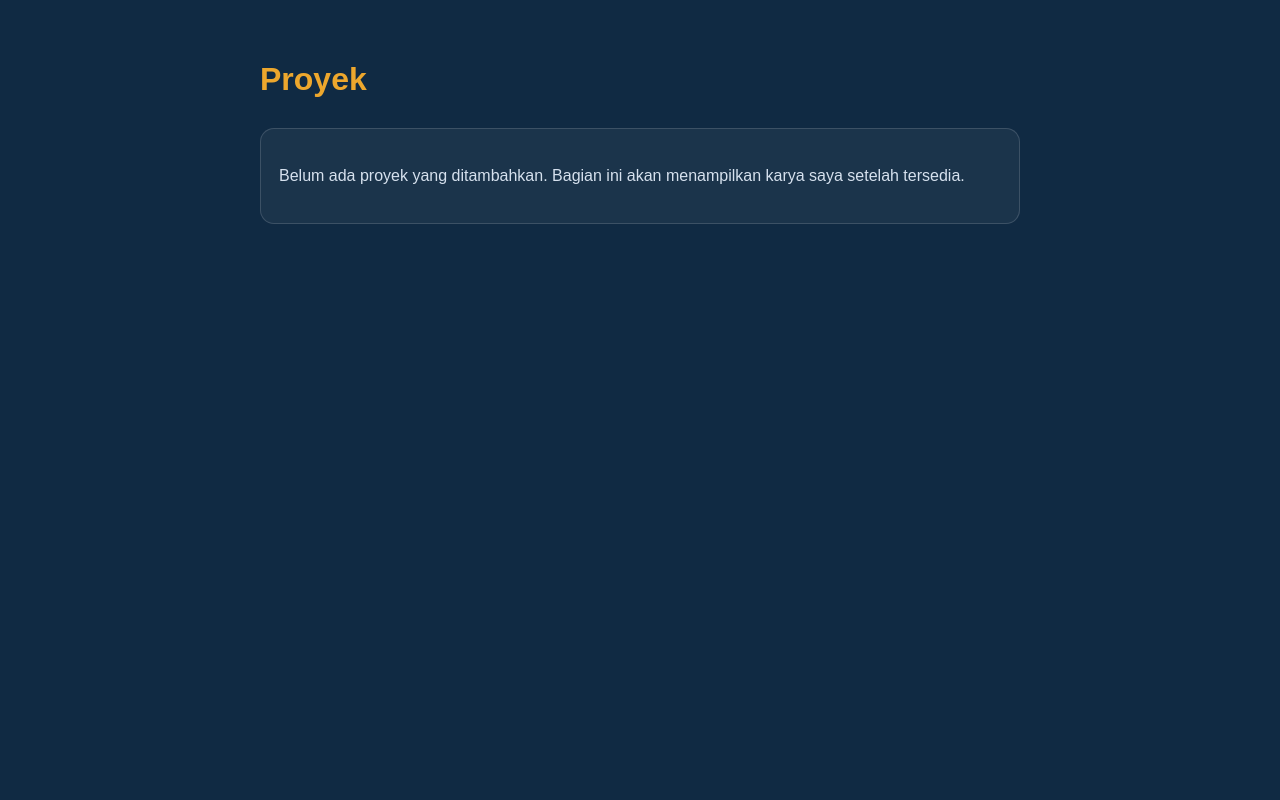
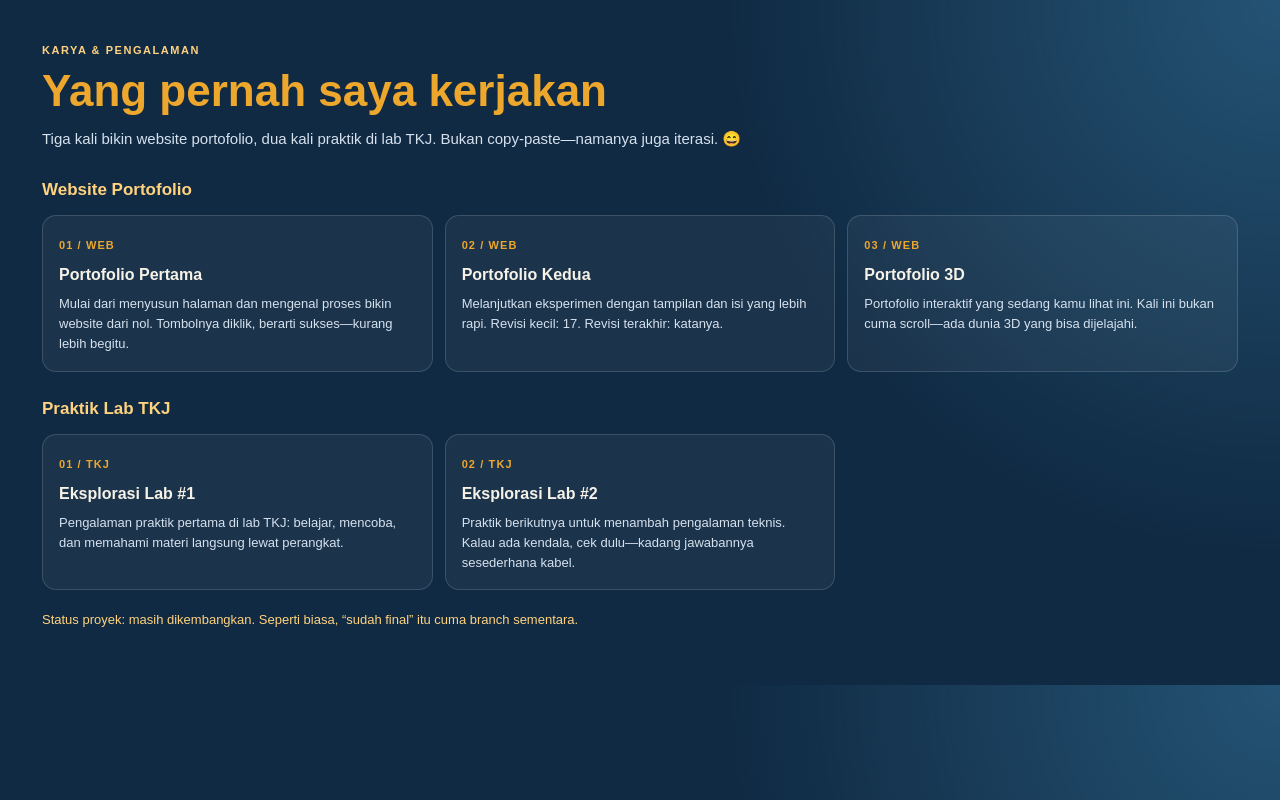
Before and after one commit to Hanzku/portofolio3D, a website: page static/projects.html in a window 1280 px wide. Drawn offline with Linux system fonts and the light colour scheme.

Commit message:
Add portfolio and TKJ lab project highlights

```diff
--- a/static/projects.html
+++ b/static/projects.html
@@ -3,20 +3,86 @@
 <head>
   <meta charset="utf-8">
   <meta name="viewport" content="width=device-width, initial-scale=1">
+  <meta name="theme-color" content="#102a43">
   <title>Proyek — alfachridzy</title>
   <style>
     * { box-sizing: border-box; }
-    body { margin: 0; padding: 32px; color: #f7f2e8; background: #102a43; font: 16px/1.65 Arial, sans-serif; }
-    main { max-width: 760px; margin: 0 auto; }
-    p { color: #d6e1ee; }
-    h1 { color: #eda72d; }
-    article { padding: 18px; border: 1px solid #ffffff25; border-radius: 14px; background: #ffffff0c; }
+    body {
+      margin: 0;
+      padding: clamp(20px, 3.5vw, 42px);
+      color: #f7f2e8;
+      background: radial-gradient(circle at top right, #245374 0, transparent 38%), #102a43;
+      font: 15px/1.55 Arial, sans-serif;
+    }
+    main { max-width: 1200px; margin: 0 auto; }
+    .eyebrow { margin: 0 0 8px; color: #ffd27f; font-size: 11px; font-weight: 700; letter-spacing: .14em; }
+    h1 { margin: 0; color: #eda72d; font-size: clamp(30px, 4vw, 44px); line-height: 1.1; }
+    .intro { max-width: 720px; margin: 12px 0 26px; color: #d6e1ee; }
+    h2 { margin: 24px 0 12px; color: #ffd27f; font-size: 17px; }
+    .grid { display: grid; grid-template-columns: repeat(3, minmax(0, 1fr)); gap: 12px; }
+    article {
+      min-height: 142px;
+      padding: 16px;
+      border: 1px solid #ffffff25;
+      border-radius: 14px;
+      background: #ffffff0c;
+    }
+    .number { color: #eda72d; font-size: 11px; font-weight: 700; letter-spacing: .1em; }
+    h3 { margin: 8px 0 6px; color: #f7f2e8; font-size: 16px; }
+    article p { margin: 0; color: #d6e1ee; font-size: 13px; }
+    .joke { margin-top: 20px; color: #ffd27f; font-size: 13px; }
+    @media (max-width: 760px) { .grid { grid-template-columns: repeat(2, minmax(0, 1fr)); } }
+    @media (max-width: 480px) {
+      body { padding: 22px 16px; }
+      .grid { grid-template-columns: 1fr; }
+      article { min-height: 0; }
+    }
   </style>
 </head>
 <body>
   <main>
-    <h1>Proyek</h1>
-    <article><p>Belum ada proyek yang ditambahkan. Bagian ini akan menampilkan karya saya setelah tersedia.</p></article>
+    <p class="eyebrow">KARYA &amp; PENGALAMAN</p>
+    <h1>Yang pernah saya kerjakan</h1>
+    <p class="intro">Tiga kali bikin website portofolio, dua kali praktik di lab TKJ. Bukan copy-paste—namanya juga iterasi. 😄</p>
+
+    <section aria-labelledby="web-projects">
+      <h2 id="web-projects">Website Portofolio</h2>
+      <div class="grid">
+        <article>
+          <span class="number">01 / WEB</span>
+          <h3>Portofolio Pertama</h3>
+          <p>Mulai dari menyusun halaman dan mengenal proses bikin website dari nol. Tombolnya diklik, berarti sukses—kurang lebih begitu.</p>
+        </article>
+        <article>
+          <span class="number">02 / WEB</span>
+          <h3>Portofolio Kedua</h3>
+          <p>Melanjutkan eksperimen dengan tampilan dan isi yang lebih rapi. Revisi kecil: 17. Revisi terakhir: katanya.</p>
+        </article>
+        <article>
+          <span class="number">03 / WEB</span>
+          <h3>Portofolio 3D</h3>
+          <p>Portofolio interaktif yang sedang kamu lihat ini. Kali ini bukan cuma scroll—ada dunia 3D yang bisa dijelajahi.</p>
+        </article>
+      </div>
+    </section>
+
+    <section aria-labelledby="tkj-projects">
+      <h2 id="tkj-projects">Praktik Lab TKJ</h2>
+      <div class="grid">
+        <article>
+          <span class="number">01 / TKJ</span>
+          <h3>Eksplorasi Lab #1</h3>
+          <p>Pengalaman praktik pertama di lab TKJ: belajar, mencoba, dan memahami materi langsung lewat perangkat.</p>
+        </article>
+        <article>
+          <span class="number">02 / TKJ</span>
+          <h3>Eksplorasi Lab #2</h3>
+          <p>Praktik berikutnya untuk menambah pengalaman teknis. Kalau ada kendala, cek dulu—kadang jawabannya sesederhana kabel.</p>
+        </article>
+      </div>
+    </section>
+
+    <p class="joke">Status proyek: masih dikembangkan. Seperti biasa, “sudah final” itu cuma branch sementara.</p>
   </main>
 </body>
 </html>
```
